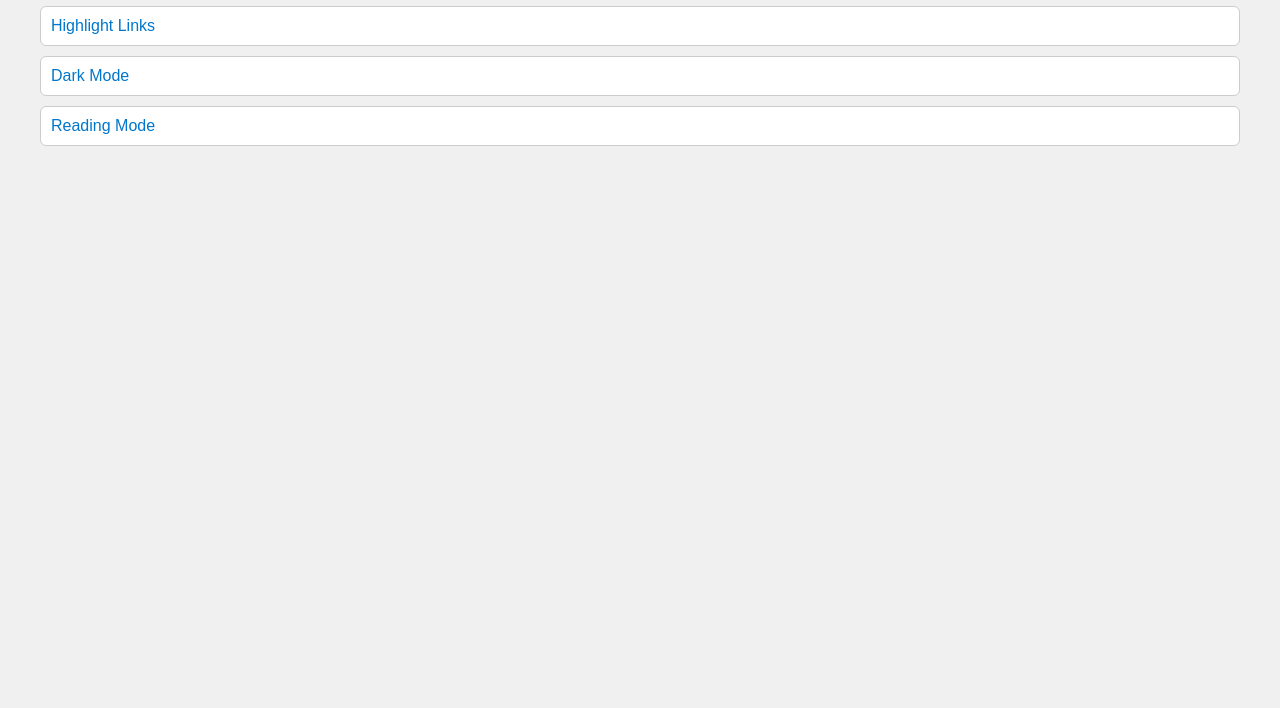
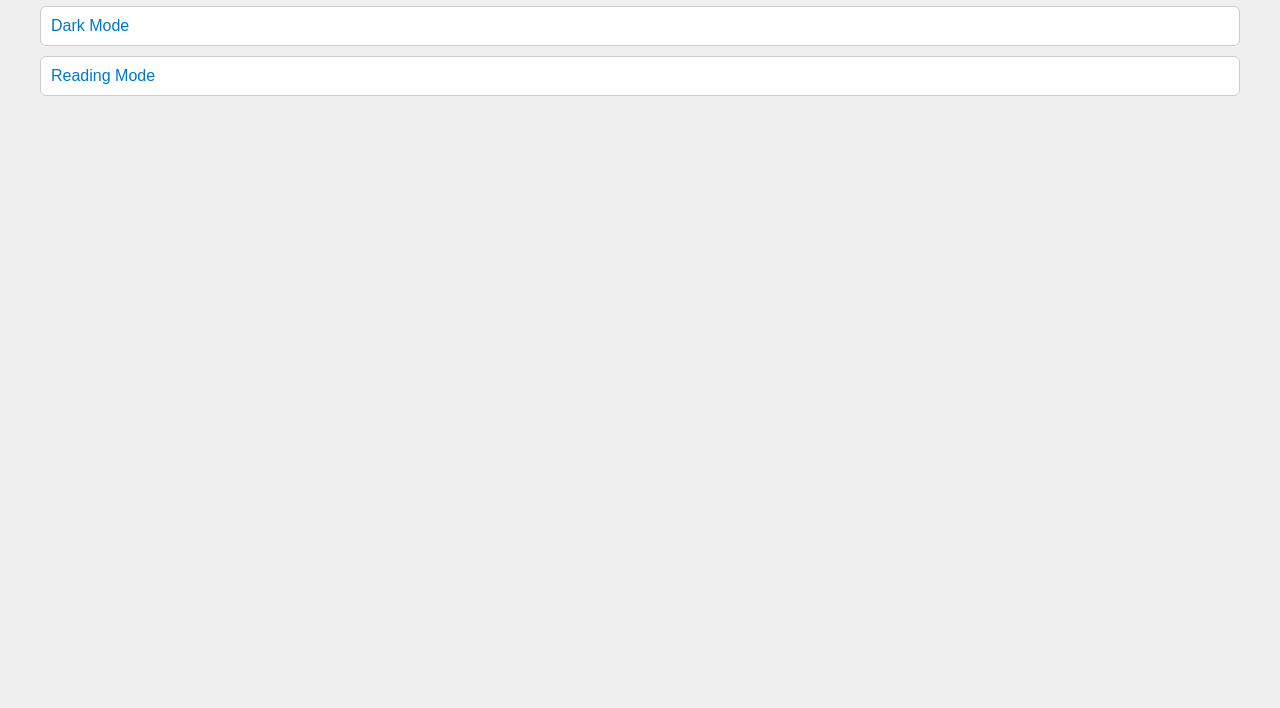
Before and after one commit to auth1ery/openWeb, a plain HTML site: page index.html in a window 1280 px wide. Shown: the part 92-800 px from the top of the page. Drawn offline with Linux system fonts and the light colour scheme.

Commit message:
Remove Highlight Links from index.html

```diff
--- a/index.html
+++ b/index.html
@@ -37,7 +37,6 @@
 <body>
     <h1>openWeb Extensions Hoster</h1>
     <ul>
-        <li><a href="https://auth1ery.github.io/openWeb/highlight_links.js" target="_blank">Highlight Links</a></li>
         <li><a href="https://auth1ery.github.io/openWeb/dark_mode.js" target="_blank">Dark Mode</a></li>
         <li><a href="https://auth1ery.github.io/openWeb/reading_mode.js" target="_blank">Reading Mode</a></li>
     </ul>
```
